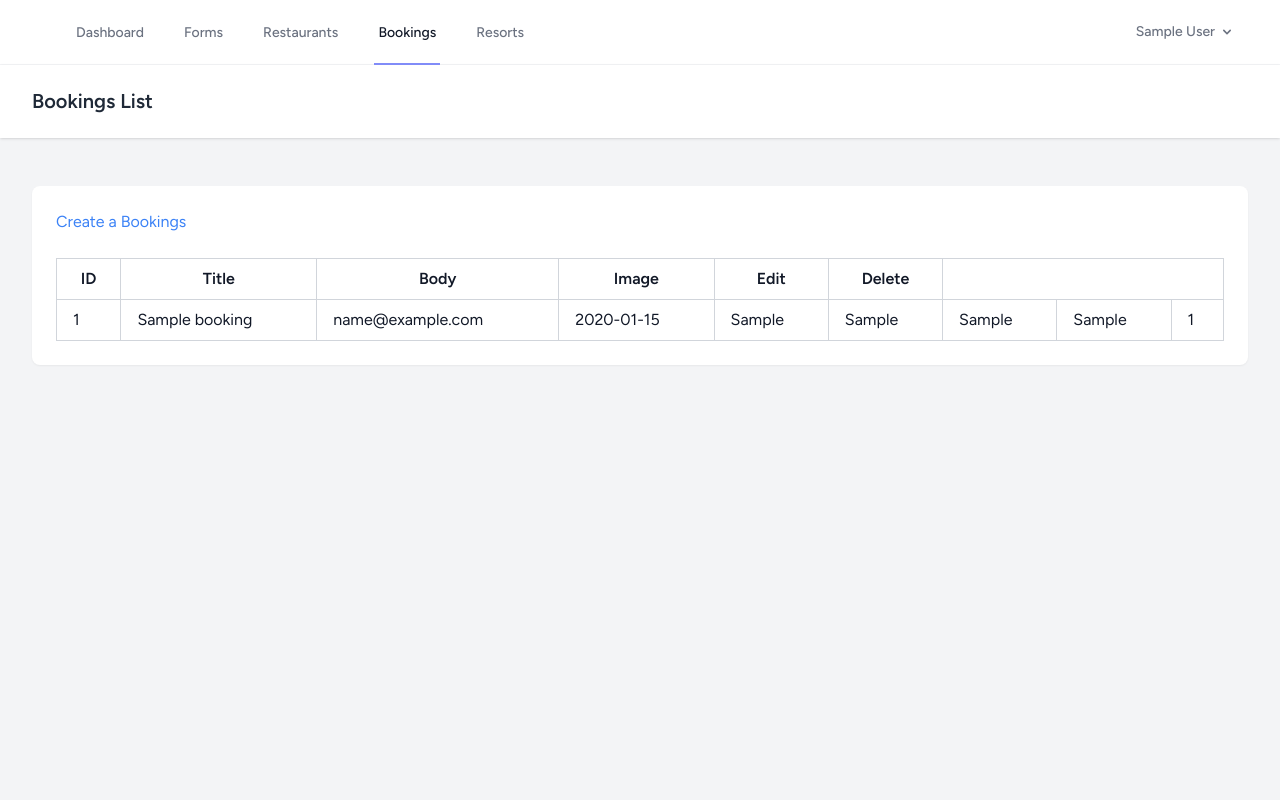
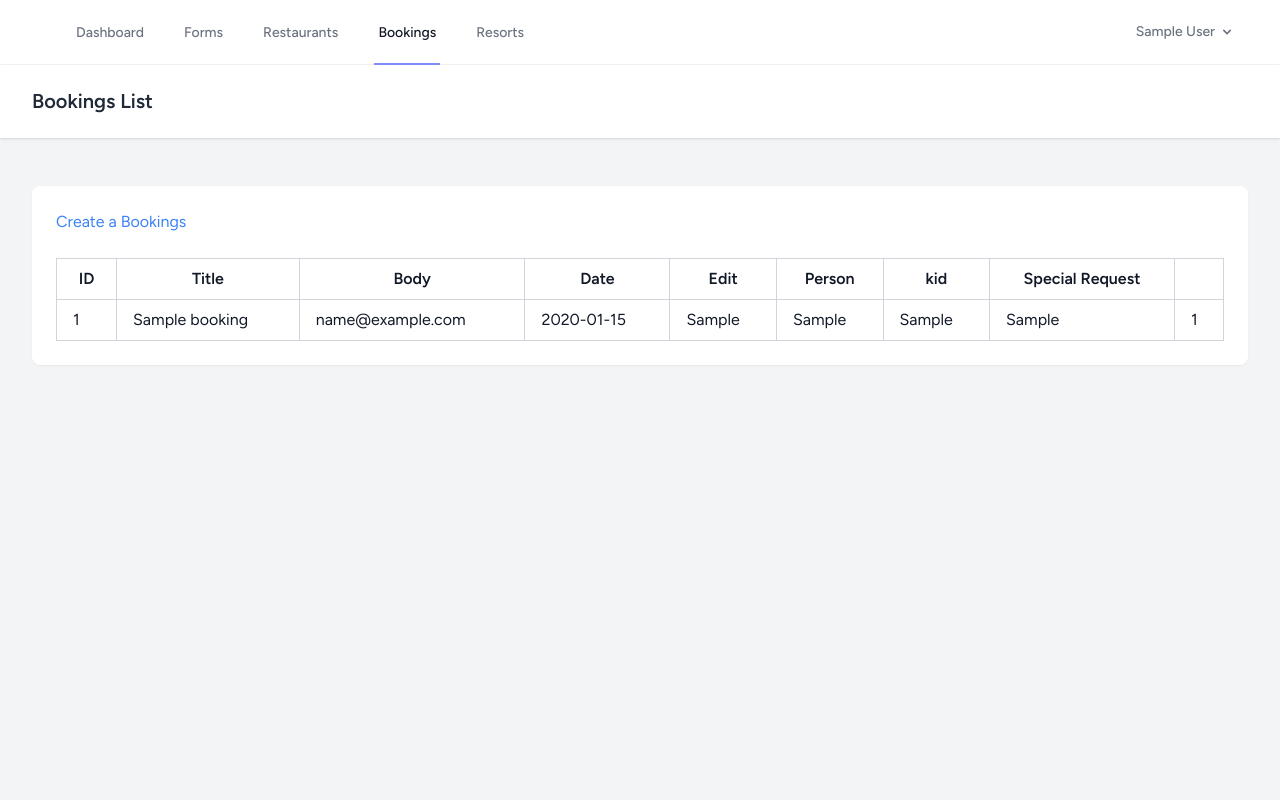
Before and after one commit to Rashad-Malik-T-K/TOURISM_WAYANAD, a Laravel app: page /bookings in a window 1280 px wide. Run offline with Laravel 10, Linux system fonts and the light colour scheme; a user stored in the database is signed in; tables that the repository leaves empty hold one stand-in row (values such as "Sample post"); style sheets or scripts are compiled from the project's sources.

Commit message:
updated booking index blade

```diff
--- a/resources/views/bookings/index.blade.php
+++ b/resources/views/bookings/index.blade.php
@@ -30,11 +30,13 @@
                                 <th class="border border-gray-300 px-4 py-2">ID</th>
                                 <th class="border border-gray-300 px-4 py-2">Title</th>
                                 <th class="border border-gray-300 px-4 py-2">Body</th>
-                                <th class="border border-gray-300 px-4 py-2">Image</th>
+                                <th class="border border-gray-300 px-4 py-2">Date</th>
                                 <th class="border border-gray-300 px-4 py-2">Edit</th>
                                 @if(Auth::user()->level == 1)
-                                    <th class="border border-gray-300 px-4 py-2">Delete</th>
+                                    <th class="border border-gray-300 px-4 py-2">Person</th>
                                 @endif
+                                <th class="border border-gray-300 px-4 py-2">kid</th>
+                                <th class="border border-gray-300 px-4 py-2">Special Request</th>
                             </tr>
                         </thead>
                         <tbody>
```
